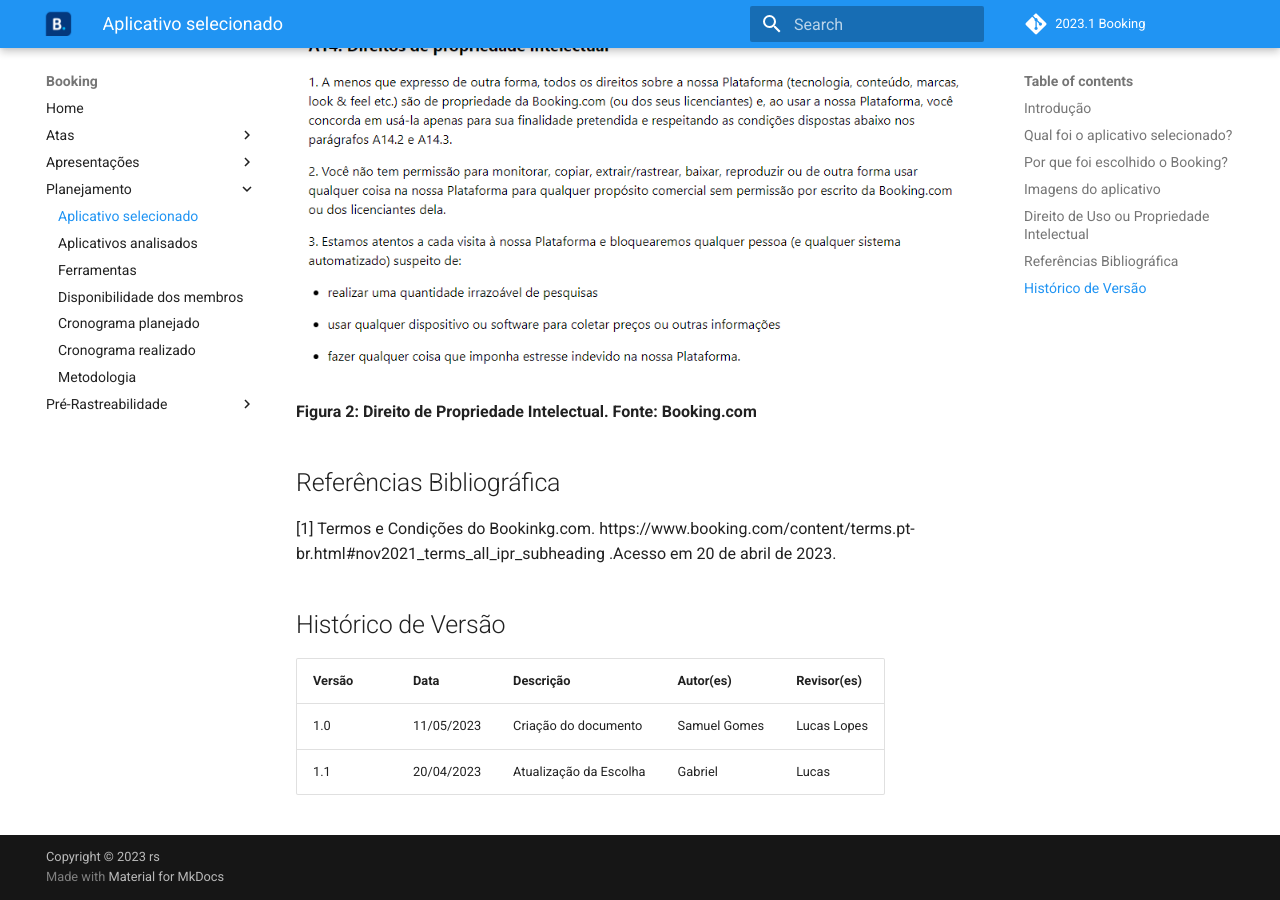
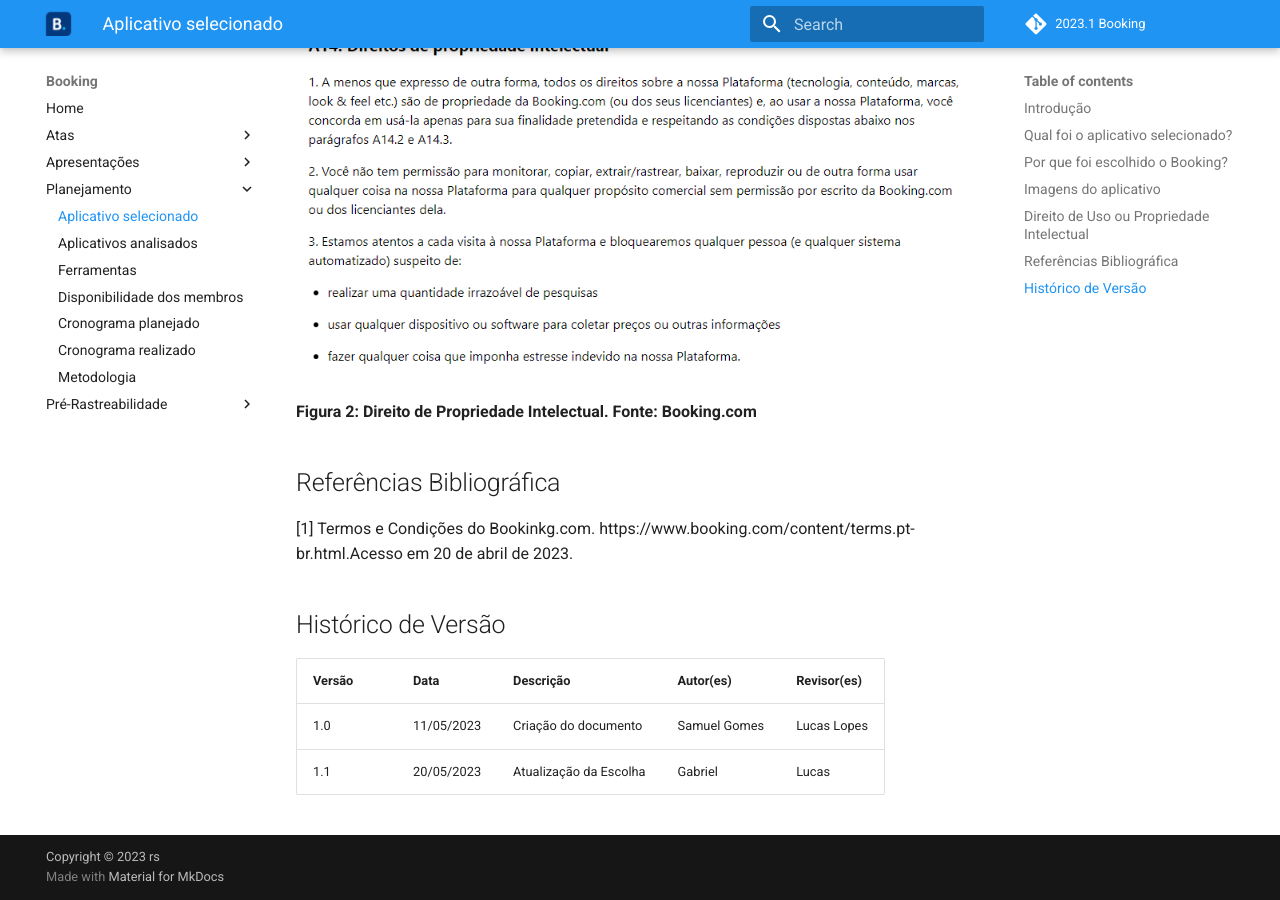
Before and after one commit to Requisitos-de-Software/2023.1-Booking, an MkDocs documentation site: the page built from docs/planejamento/aplicativoSelecionado.md, in a window 1280 px wide and 900 px high, scrolled down 1452 px. Built offline with MkDocs 1.6.1 and Material for MkDocs 9.7.7, drawn with Linux system fonts in a browser that asks for light colours; comment, search, counter and statistics services are not loaded.

Commit message:
Alterando data correta

```diff
--- a/docs/planejamento/aplicativoSelecionado.md
+++ b/docs/planejamento/aplicativoSelecionado.md
@@ -20,19 +20,17 @@
 
 O aplicativo do Booking, possui uma politica de uso, no seus termos, sendo localizado em seu site, pode ser localizado no termo A14(A14.2 e A14.3), que  as únicas restrições quanto ao uso da plataforma do Booking.com referece a proibição do uso comercial do mesmo, sem a expressa autorização assinada de pessoas licenciadas ou do próprio booking.com, o nosso objetivo é apenas de apredizado, ficando claro que o projeto não tem nenhum objetivo comercial apenas de aprendizado. Abaixo está imagem dos termos encontrados e nas referências bibliográficas o link para site do mesmo.
 
-
 ![1682005235388](image/aplicativoSelecionado/1682005235388.png)
 
 **Figura 2: Direito de Propriedade Intelectual. Fonte: Booking.com**
 
-
 ## Referências Bibliográfica
 
-[1] Termos e Condições do Bookinkg.com. https://www.booking.com/content/terms.pt-br.html#nov2021_terms_all_ipr_subheading .Acesso em 20 de abril de 2023.
+[1] Termos e Condições do Bookinkg.com. https://www.booking.com/content/terms.pt-br.html.Acesso em 20 de abril de 2023.
 
 ## Histórico de Versão
 
 | Versão | Data       | Descrição              | Autor(es)    | Revisor(es) |
 | ------- | ---------- | ------------------------ | ------------ | ----------- |
 | 1.0     | 11/05/2023 | Criação do documento   | Samuel Gomes | Lucas Lopes |
-| 1.1     | 20/04/2023 | Atualização da Escolha | Gabriel      | Lucas       |
+| 1.1     | 20/05/2023 | Atualização da Escolha | Gabriel      | Lucas       |
```
